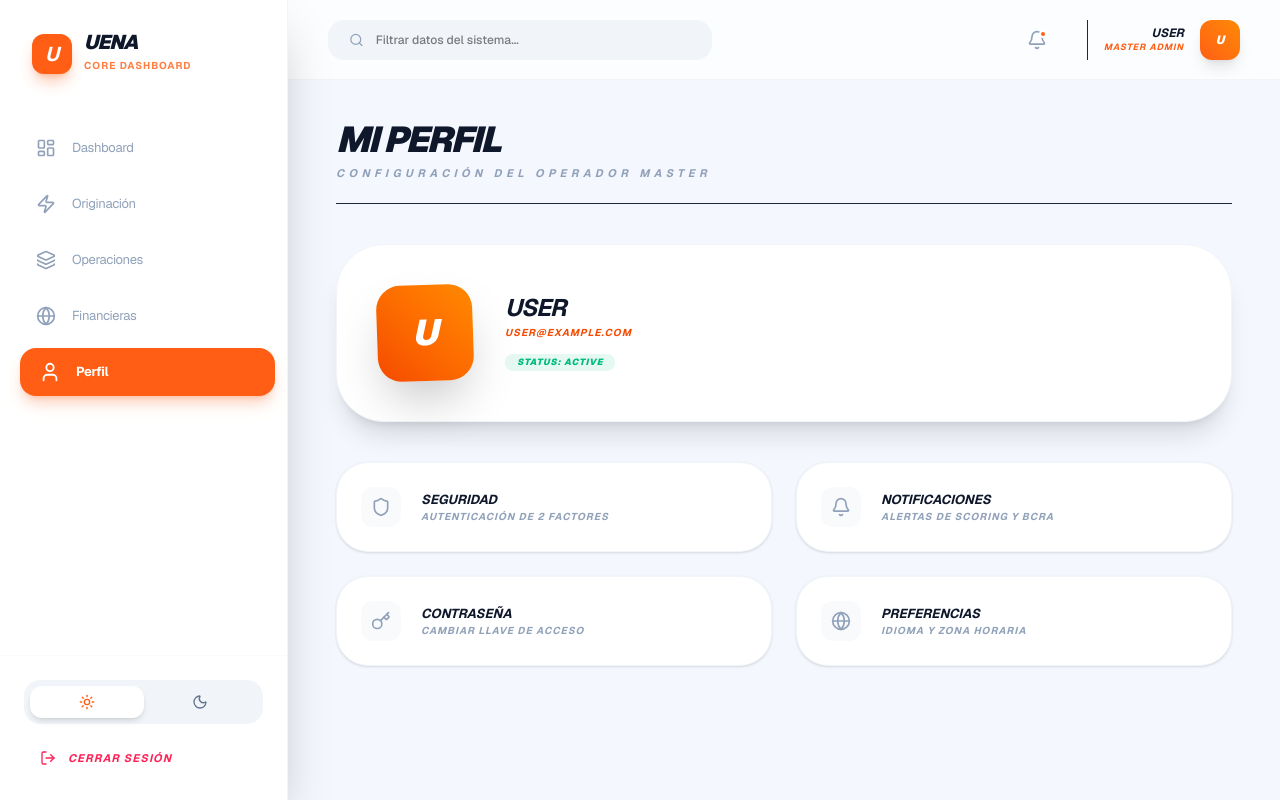
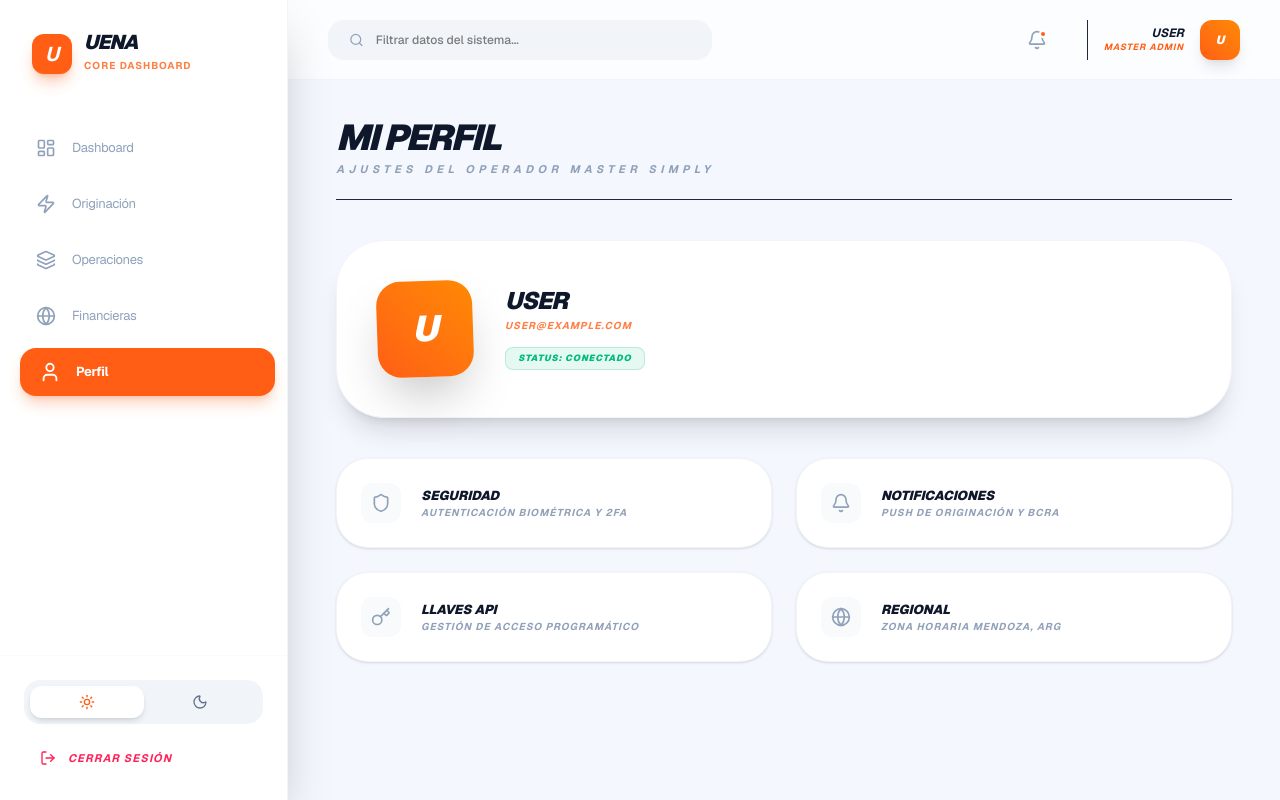
Before and after one commit to gabrielgmza/simply-originacion, a Next.js app: page /dashboard/configuracion in a window 1280 px wide. Built offline with nearby package versions, Linux system fonts and the light colour scheme; no server answers; sample sign-in values are in the browser's storage.

Commit message:
fix: explicit firebase paths and final UENA design polish for dashboard and profile

```diff
--- a/app/dashboard/configuracion/page.tsx
+++ b/app/dashboard/configuracion/page.tsx
@@ -14,47 +14,47 @@ export default function PerfilPage() {
   }, []);
 
   const Option = ({ icon: Icon, title, desc }: any) => (
-    <div className="flex items-center justify-between p-6 bg-white dark:bg-[#111111] rounded-[2rem] border border-slate-100 dark:border-white/5 hover:border-orange-500 transition-all cursor-pointer group shadow-sm italic font-bold">
+    <div className="flex items-center justify-between p-6 bg-white dark:bg-[#111111] rounded-[2rem] border border-slate-100 dark:border-white/5 hover:border-[#FF5E14] transition-all cursor-pointer group shadow-sm italic font-bold uppercase leading-none">
       <div className="flex items-center space-x-5">
-        <div className="w-10 h-10 bg-slate-50 dark:bg-white/5 rounded-xl flex items-center justify-center text-slate-400 group-hover:text-orange-500 transition-colors">
+        <div className="w-10 h-10 bg-slate-50 dark:bg-white/5 rounded-xl flex items-center justify-center text-slate-400 group-hover:text-[#FF5E14] transition-colors">
           <Icon className="w-5 h-5" />
         </div>
         <div>
-          <p className="text-[13px] text-slate-900 dark:text-white uppercase leading-none mb-1.5">{title}</p>
+          <p className="text-[13px] text-slate-900 dark:text-white uppercase leading-none mb-1.5 font-black">{title}</p>
           <p className="text-[10px] text-slate-400 tracking-widest leading-none italic font-bold">{desc}</p>
         </div>
       </div>
-      <div className="w-8 h-8 rounded-full bg-slate-50 dark:bg-white/5 flex items-center justify-center opacity-0 group-hover:opacity-100 transition-all">
+      <div className="w-8 h-8 rounded-full bg-slate-50 dark:bg-white/5 flex items-center justify-center opacity-0 group-hover:opacity-100 transition-all transform translate-x-2 group-hover:translate-x-0">
          <Settings className="w-4 h-4 text-slate-400" />
       </div>
     </div>
   );
 
   return (
-    <div className="max-w-4xl mx-auto space-y-10 animate-in fade-in duration-1000 italic font-bold uppercase">
+    <div className="max-w-4xl mx-auto space-y-10 animate-in fade-in duration-1000 italic font-bold uppercase leading-none">
       <header className="border-b dark:border-white/5 pb-6 leading-none italic font-bold uppercase">
-        <h1 className="text-4xl font-black tracking-tighter text-slate-900 dark:text-white italic uppercase">Mi Perfil</h1>
-        <p className="text-[11px] font-bold text-slate-400 tracking-[0.4em] uppercase mt-2">Configuración del Operador Master</p>
+        <h1 className="text-4xl font-black tracking-tighter text-slate-900 dark:text-white italic uppercase leading-none">Mi Perfil</h1>
+        <p className="text-[11px] font-bold text-slate-400 tracking-[0.4em] uppercase mt-2 italic">Ajustes del Operador Master Simply</p>
       </header>
 
-      <div className="flex items-center space-x-8 bg-white dark:bg-[#111111] p-10 rounded-[3rem] shadow-xl border border-slate-100 dark:border-white/5 leading-none italic font-bold uppercase">
-         <div className="w-24 h-24 bg-gradient-to-tr from-orange-600 to-orange-400 rounded-3xl shadow-2xl flex items-center justify-center text-white font-black text-4xl transform -rotate-2">
+      <div className="flex items-center space-x-8 bg-white dark:bg-[#111111] p-10 rounded-[3rem] shadow-xl border border-slate-100 dark:border-white/5 leading-none italic font-bold uppercase group">
+         <div className="w-24 h-24 bg-gradient-to-tr from-[#FF5E14] to-orange-400 rounded-3xl shadow-2xl flex items-center justify-center text-white font-black text-4xl transform -rotate-2 group-hover:rotate-0 transition-transform duration-500 italic">
             {user?.email?.charAt(0).toUpperCase()}
          </div>
-         <div className="italic font-bold uppercase">
-            <h2 className="text-2xl font-black text-slate-900 dark:text-white tracking-tighter leading-none italic font-bold uppercase">{user?.email?.split('@')[0]}</h2>
-            <p className="text-[10px] text-orange-600 tracking-widest mt-2 font-black italic font-bold uppercase">{user?.email}</p>
+         <div className="italic font-bold uppercase leading-none">
+            <h2 className="text-2xl font-black text-slate-900 dark:text-white tracking-tighter leading-none italic font-black uppercase">{user?.email?.split('@')[0]}</h2>
+            <p className="text-[10px] text-[#FF5E14] tracking-widest mt-2 font-black italic font-bold uppercase opacity-80">{user?.email}</p>
             <div className="mt-4 flex space-x-2">
-               <span className="bg-emerald-500/10 text-emerald-500 px-3 py-1 rounded-lg text-[9px] tracking-widest font-black uppercase italic">STATUS: ACTIVE</span>
+               <span className="bg-emerald-500/10 text-emerald-500 px-3 py-1.5 rounded-lg text-[9px] tracking-widest font-black uppercase italic border border-emerald-500/20">STATUS: CONECTADO</span>
             </div>
          </div>
       </div>
 
       <div className="grid grid-cols-1 md:grid-cols-2 gap-6 leading-none italic font-bold uppercase">
-        <Option icon={Shield} title="Seguridad" desc="Autenticación de 2 Factores" />
-        <Option icon={Bell} title="Notificaciones" desc="Alertas de Scoring y BCRA" />
-        <Option icon={Key} title="Contraseña" desc="Cambiar llave de acceso" />
-        <Option icon={Globe} title="Preferencias" desc="Idioma y Zona Horaria" />
+        <Option icon={Shield} title="Seguridad" desc="Autenticación Biométrica y 2FA" />
+        <Option icon={Bell} title="Notificaciones" desc="Push de Originación y BCRA" />
+        <Option icon={Key} title="Llaves API" desc="Gestión de acceso programático" />
+        <Option icon={Globe} title="Regional" desc="Zona Horaria Mendoza, ARG" />
       </div>
     </div>
   );
--- a/app/dashboard/page.tsx
+++ b/app/dashboard/page.tsx
@@ -19,19 +19,23 @@ export default function DashboardPage() {
           pending: snap.docs.filter(d => d.data().estado === 'PENDIENTE_FIRMA').length,
           active: snap.docs.filter(d => d.data().estado === 'LIQUIDADO').length
         });
-      } finally { setLoading(false); }
+      } catch (error) {
+        console.error("Error al obtener estadísticas:", error);
+      } finally {
+        setLoading(false);
+      }
     };
     fetchStats();
   }, []);
 
   const Card = ({ title, value, icon: Icon, color }: any) => (
     <div className="bg-white dark:bg-[#111111] p-8 rounded-[2.5rem] shadow-xl border border-slate-100 dark:border-white/5 relative overflow-hidden group">
-      <div className={`absolute top-0 right-0 w-32 h-32 bg-${color}-500/10 blur-3xl -mr-16 -mt-16 group-hover:bg-orange-500/20 transition-all`}></div>
-      <div className="relative z-10">
-        <div className={`w-12 h-12 rounded-2xl bg-${color}-500/10 flex items-center justify-center text-${color}-600 mb-6 shadow-sm`}>
+      <div className={`absolute top-0 right-0 w-32 h-32 bg-${color === 'orange' ? '[#FF5E14]' : color}-500/10 blur-3xl -mr-16 -mt-16 group-hover:bg-orange-500/20 transition-all duration-500`}></div>
+      <div className="relative z-10 font-bold italic uppercase leading-none">
+        <div className={`w-12 h-12 rounded-2xl ${color === 'orange' ? 'bg-orange-500/10 text-[#FF5E14]' : `bg-${color}-500/10 text-${color}-600`} flex items-center justify-center mb-6 shadow-sm`}>
           <Icon className="w-6 h-6" />
         </div>
-        <p className="text-[10px] font-black text-slate-400 uppercase tracking-[0.3em] mb-2">{title}</p>
+        <p className="text-[10px] font-black text-slate-400 uppercase tracking-[0.3em] mb-3">{title}</p>
         <h3 className="text-3xl font-black text-slate-900 dark:text-white italic tracking-tighter leading-none">{value}</h3>
       </div>
     </div>
@@ -41,10 +45,10 @@ export default function DashboardPage() {
     <div className="space-y-10 animate-in fade-in duration-1000 italic uppercase">
       <header className="flex flex-col md:flex-row md:items-end justify-between gap-6 border-b dark:border-white/5 pb-6">
         <div className="space-y-1 font-black leading-none">
-          <div className="flex items-center space-x-2 text-orange-600 text-[10px] tracking-[0.5em]">
-            <Activity className="w-4 h-4" /> <span>Real-time Metrics</span>
+          <div className="flex items-center space-x-2 text-[#FF5E14] text-[10px] tracking-[0.5em] italic">
+            <Activity className="w-4 h-4" /> <span>Métricas en Tiempo Real</span>
           </div>
-          <h1 className="text-4xl tracking-tighter text-slate-900 dark:text-white leading-none">Visión General</h1>
+          <h1 className="text-4xl tracking-tighter text-slate-900 dark:text-white leading-none italic">Visión General</h1>
         </div>
       </header>
 
@@ -58,23 +62,26 @@ export default function DashboardPage() {
       <div className="grid grid-cols-1 lg:grid-cols-12 gap-8">
         <div className="lg:col-span-8 bg-white dark:bg-[#111111] p-10 rounded-[3rem] shadow-xl border border-slate-100 dark:border-white/5 font-black italic">
           <div className="flex items-center justify-between mb-10">
-             <h3 className="text-xl text-slate-900 dark:text-white tracking-tighter uppercase italic">Actividad Reciente</h3>
-             <button className="text-[10px] text-orange-600 tracking-widest font-black flex items-center hover:translate-x-1 transition-transform">VER REGISTRY <ArrowRight className="w-4 h-4 ml-2" /></button>
+             <h3 className="text-xl text-slate-900 dark:text-white tracking-tighter uppercase italic font-black">Actividad Reciente</h3>
+             <button className="text-[10px] text-[#FF5E14] tracking-widest font-black flex items-center hover:translate-x-1 transition-transform">VER REGISTRO <ArrowRight className="w-4 h-4 ml-2" /></button>
           </div>
-          <div className="space-y-6 opacity-30 pointer-events-none">
+          <div className="space-y-6 opacity-30 pointer-events-none italic">
              {[1,2,3].map(i => (
-               <div key={i} className="h-16 bg-slate-100 dark:bg-white/5 rounded-2xl animate-pulse"></div>
+               <div key={i} className="h-16 bg-slate-100 dark:bg-white/5 rounded-2xl animate-pulse flex items-center px-6">
+                 <div className="w-1/4 h-3 bg-slate-200 dark:bg-white/10 rounded"></div>
+                 <div className="ml-auto w-1/6 h-3 bg-slate-200 dark:bg-white/10 rounded"></div>
+               </div>
              ))}
           </div>
         </div>
 
-        <div className="lg:col-span-4 bg-orange-600 p-10 rounded-[3rem] text-white shadow-[0_40px_80px_-15px_rgba(255,94,20,0.4)] relative overflow-hidden flex flex-col justify-between italic font-black">
-           <div className="absolute top-0 right-0 w-64 h-64 bg-white/10 blur-3xl -mr-32 -mt-32"></div>
-           <Zap className="w-12 h-12 mb-10 text-white/50" />
+        <div className="lg:col-span-4 bg-[#FF5E14] p-10 rounded-[3rem] text-white shadow-[0_40px_80px_-15px_rgba(255,94,20,0.4)] relative overflow-hidden flex flex-col justify-between italic font-black group">
+           <div className="absolute top-0 right-0 w-64 h-64 bg-white/10 blur-3xl -mr-32 -mt-32 transition-transform duration-700 group-hover:scale-125"></div>
+           <Zap className="w-12 h-12 mb-10 text-white/50 animate-pulse" />
            <div>
-              <h4 className="text-3xl tracking-tighter leading-tight mb-4">Nueva Operación</h4>
-              <p className="text-orange-100 text-xs font-medium leading-relaxed opacity-80 mb-10 uppercase italic">Inicia el proceso de scoring y liquidación en menos de 2 minutos.</p>
-              <button className="w-full bg-white text-orange-600 py-5 rounded-2xl text-[11px] tracking-widest hover:bg-orange-50 transition-all uppercase italic">Simular Ahora</button>
+              <h4 className="text-3xl tracking-tighter leading-tight mb-4 italic font-black">Nueva Operación</h4>
+              <p className="text-orange-50 text-xs font-medium leading-relaxed opacity-80 mb-10 uppercase italic font-bold">Inicia el proceso de scoring y liquidación masiva en segundos.</p>
+              <button className="w-full bg-white text-[#FF5E14] py-5 rounded-2xl text-[11px] tracking-widest hover:bg-orange-50 transition-all uppercase italic font-black shadow-xl">Simular Ahora</button>
            </div>
         </div>
       </div>
```
